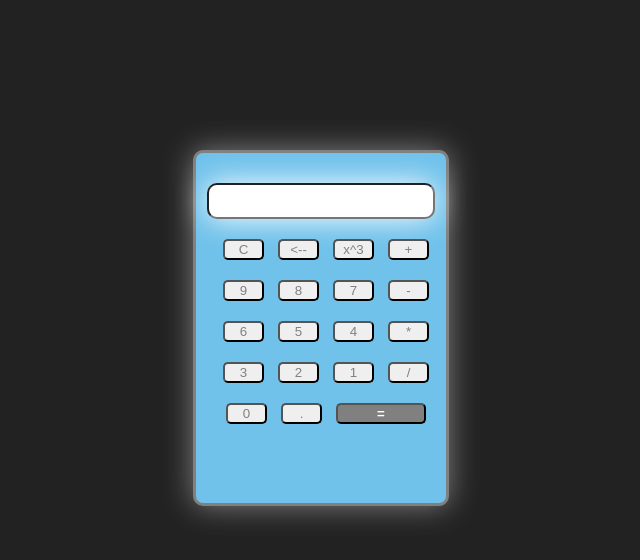
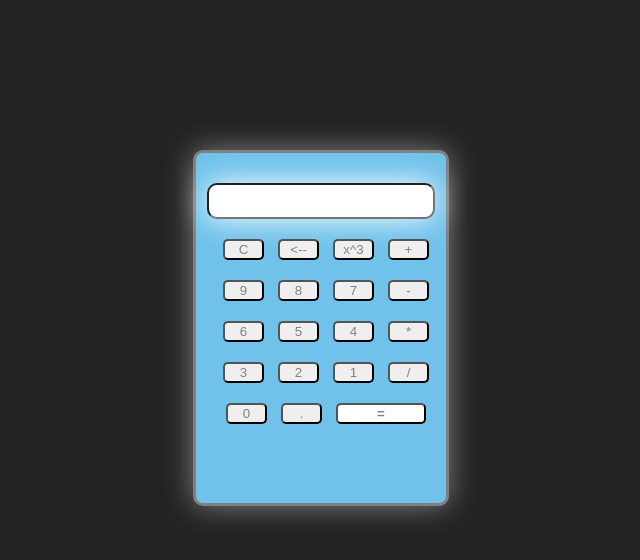
Before and after one commit to Alegospina/calctwo, a plain HTML site: page index.html in a window 1280 px wide. In both pictures the pointer is over the input 700 px from the left and 413 px from the top of the page. Shown: the whole page, without its empty margins (319-959 px from the left). Drawn offline with Linux system fonts and the light colour scheme.

Commit message:
equal color

```diff
--- a/style.css
+++ b/style.css
@@ -43,11 +43,11 @@
 	margin-bottom: 20px;
 	border-radius: 5px;
 	cursor: pointer;
-	color: white;
+	color: gray;
 
 }
 
 #equal:hover{
-	background: gray;
+	background: white;
 	font-weight: bold;
 }
```
